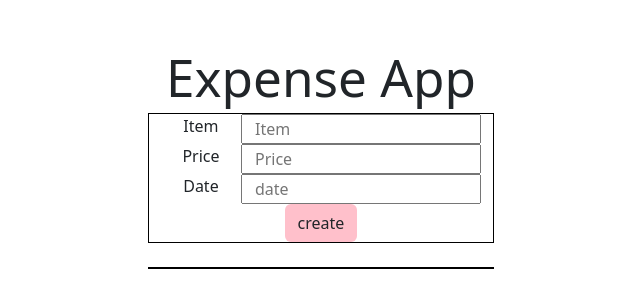
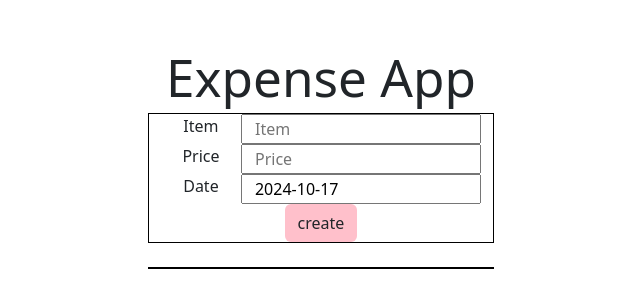
Before and after one commit to BenjaminGohPS/create-expense-app-lab, a React (Vite) app: page / in a window 1280 px wide. Shown: the part 241-548 px from the top of the page, without its empty margins (319-959 px from the left). Built offline with nearby package versions, Linux system fonts and the light colour scheme.

Commit message:
Update date to use current date

```diff
--- a/src/components/Input.jsx
+++ b/src/components/Input.jsx
@@ -6,7 +6,10 @@ import Button from "./Button";
 const Input = (props) => {
   const [item, setItem] = useState("");
   const [price, setPrice] = useState("");
-  const [date, setDate] = useState("");
+  // const [date, setDate] = useState("");
+
+  const currentDate = new Date().toISOString().split("T")[0]
+  const [date, setDate] = useState(currentDate)
 
   const handleItem = (event) => {
     setItem(event.target.value);
```
